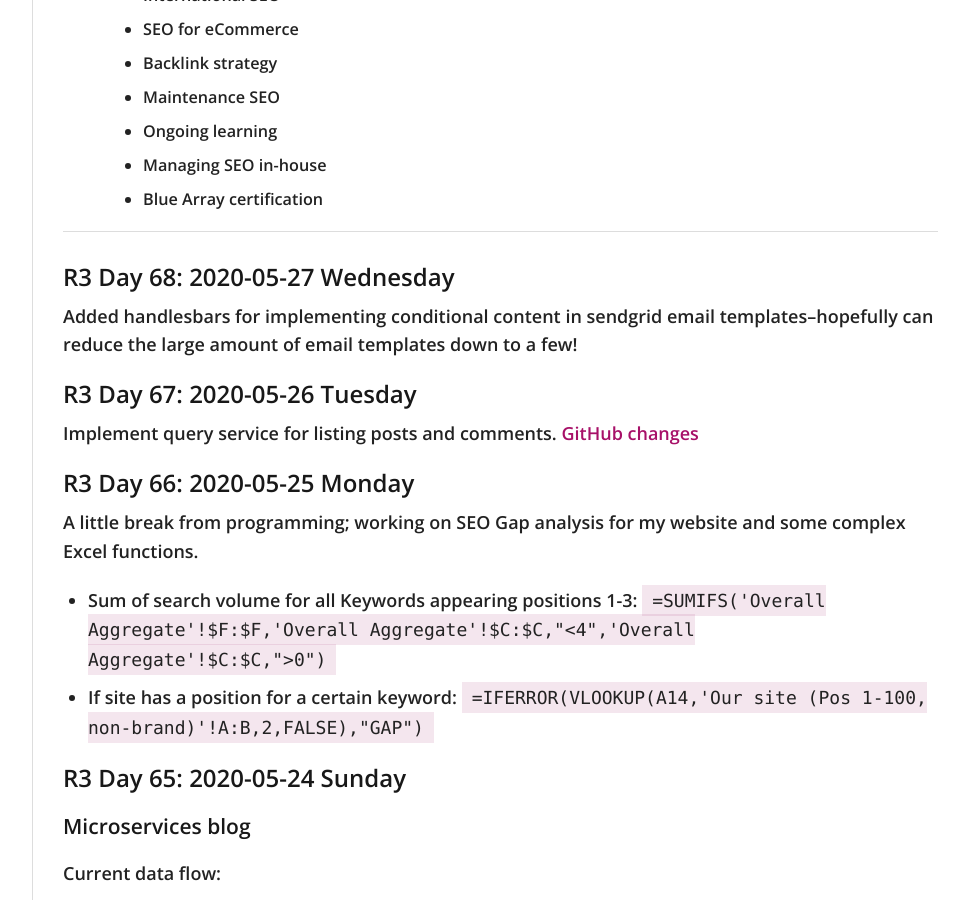
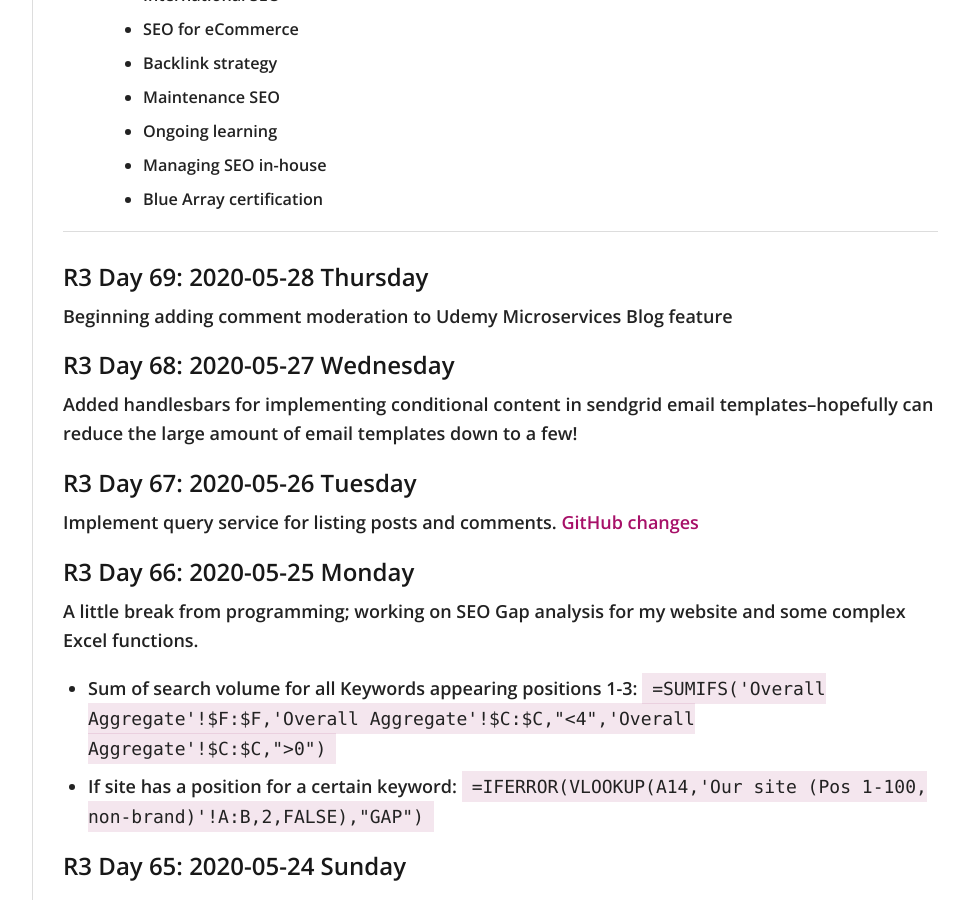
Before and after one commit to virtual/100daysofcode, a Jekyll site: the page built from index.md, in a window 1280 px wide and 900 px high, scrolled down 3731 px. Shown: the whole window, without its empty margins (272-1241 px from the left). Built offline with Jekyll 4.4.1, drawn with Linux system fonts in a browser that asks for light colours; nearby versions of some CDN libraries; our own code applies the rules of GitHub Pages for plain Markdown files.

Commit message:
comment mod

```diff
--- a/index.md
+++ b/index.md
@@ -120,6 +120,10 @@
 
 ---
 
+## R3 Day 69: 2020-05-28 Thursday
+
+Beginning adding comment moderation to Udemy Microservices Blog feature
+
 ## R3 Day 68: 2020-05-27 Wednesday
 
 Added handlesbars for implementing conditional content in sendgrid email templates--hopefully can reduce the large amount of email templates down to a few!
```
